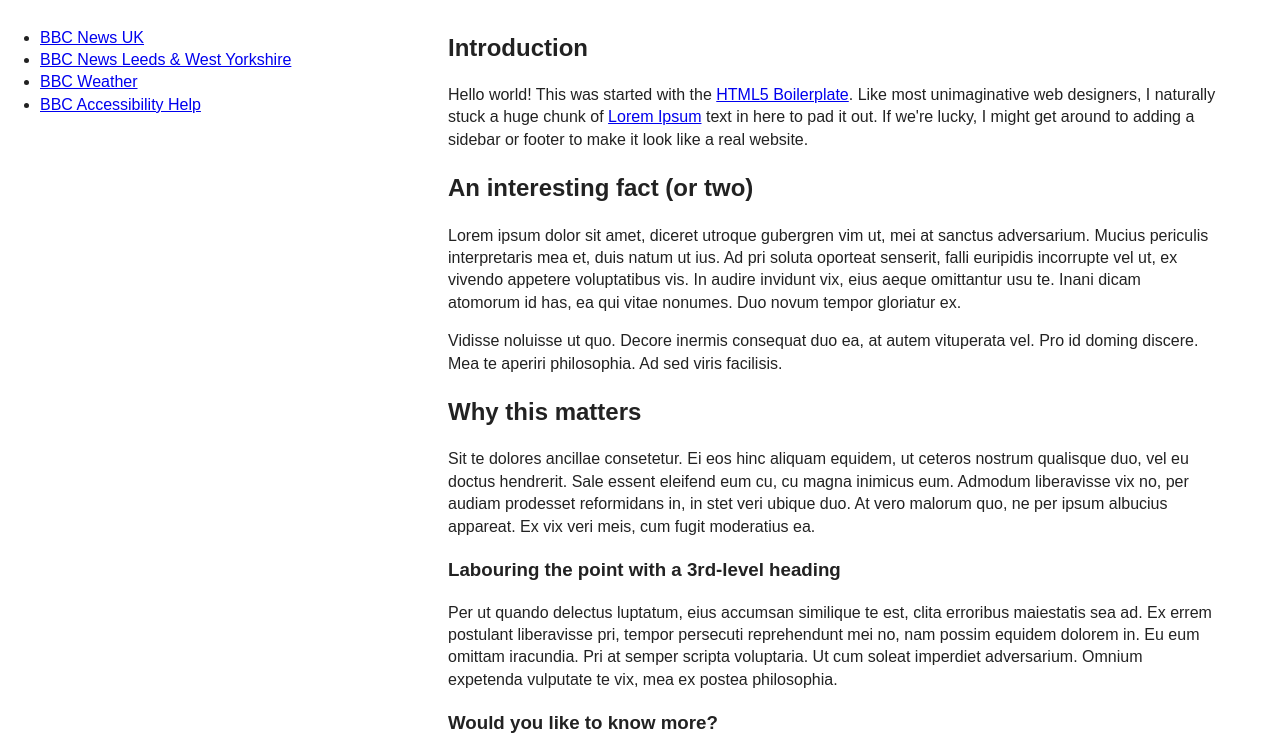
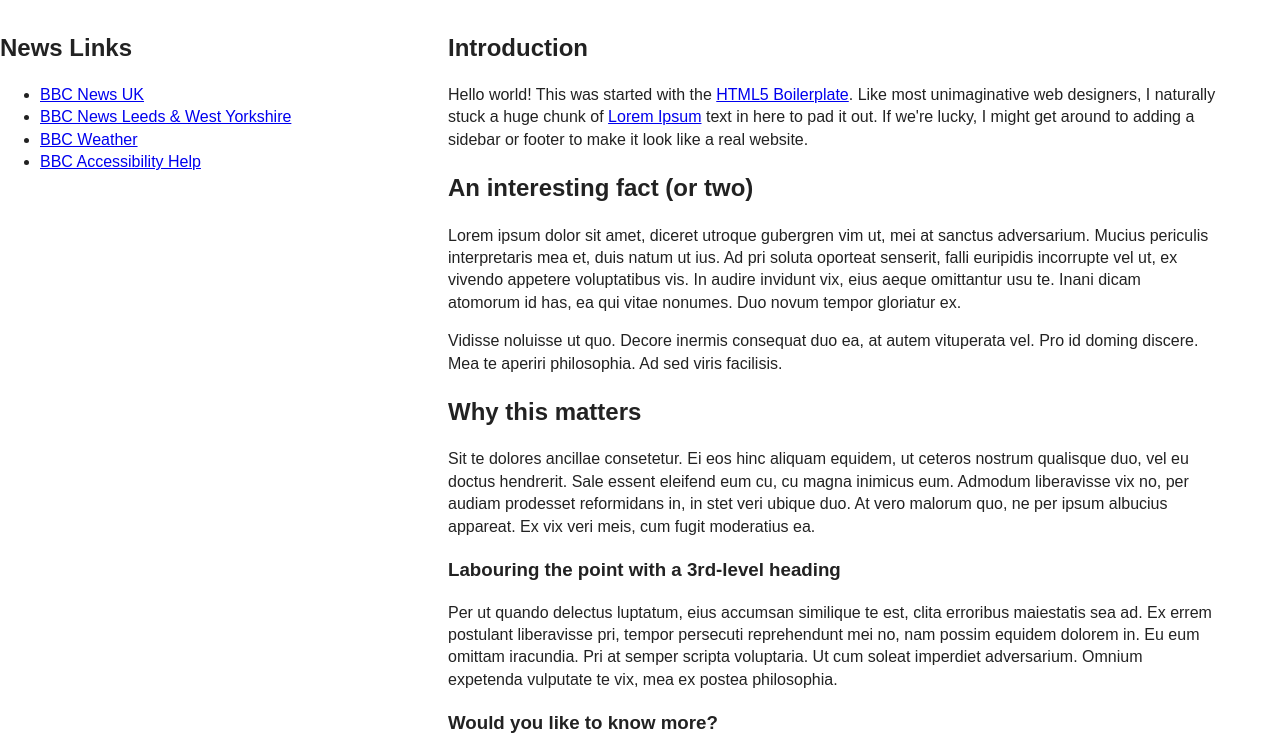
Before and after one commit to fuzzbomb/mobile-menu-a11y-demo, a plain HTML site: page index.html in a window 1280 px wide. Shown: the part 77-829 px from the top of the page. Drawn offline with nearby package versions, Linux system fonts and the light colour scheme.

Commit message:
Added heading in sidebar

```diff
--- a/index.html
+++ b/index.html
@@ -26,6 +26,7 @@
         </div>
 
         <div class="sidebar">
+          <h2>News Links</h2>
           <ul>
             <li><a href="http://www.bbc.co.uk/news/uk">BBC News UK</a></li>
             <li><a href="http://www.bbc.co.uk/news/england/leeds_and_west_yorkshire">BBC News Leeds &amp; West Yorkshire</a></li>
```
